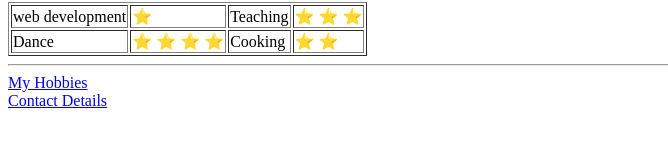
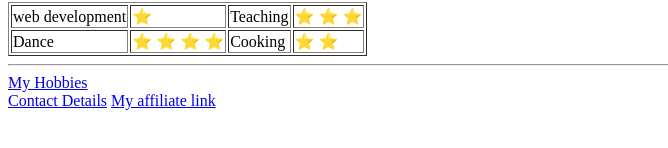
Before and after one commit to rkiaf94/CV, a plain HTML site: page index.html in a window 1280 px wide. Shown: the part 630-778 px from the top of the page, without its empty margins (0-668 px from the left). Drawn offline with Linux system fonts and the light colour scheme.

Commit message:
Update index.html

```diff
--- a/index.html
+++ b/index.html
@@ -54,5 +54,6 @@
     <hr>
     <a href="hobbies.html">My Hobbies</a><br>
     <a href="contact.html">Contact Details</a>
+    <a href="www.amazon.in">My affiliate link</a>
     </body>
 </html>
```
